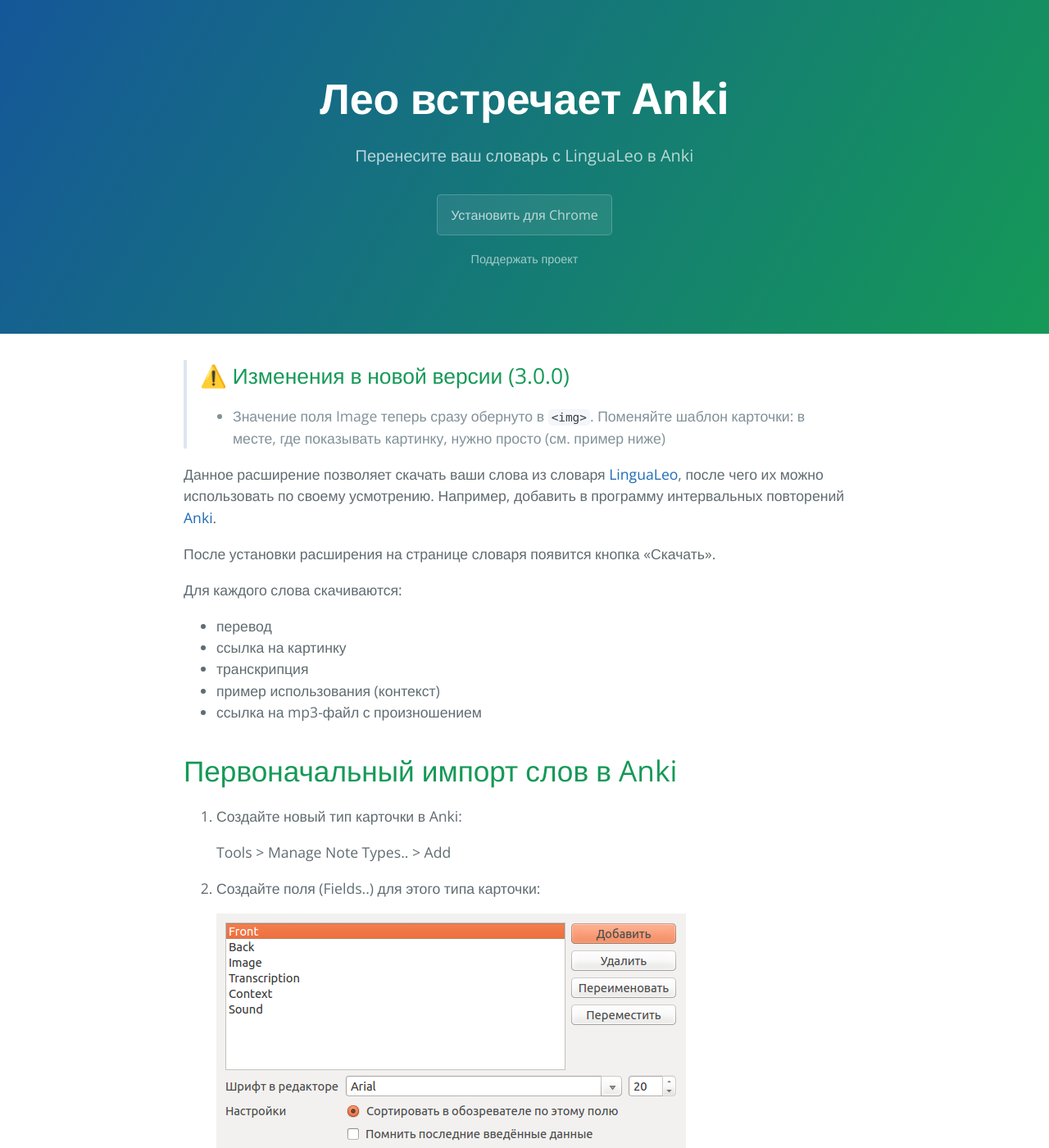
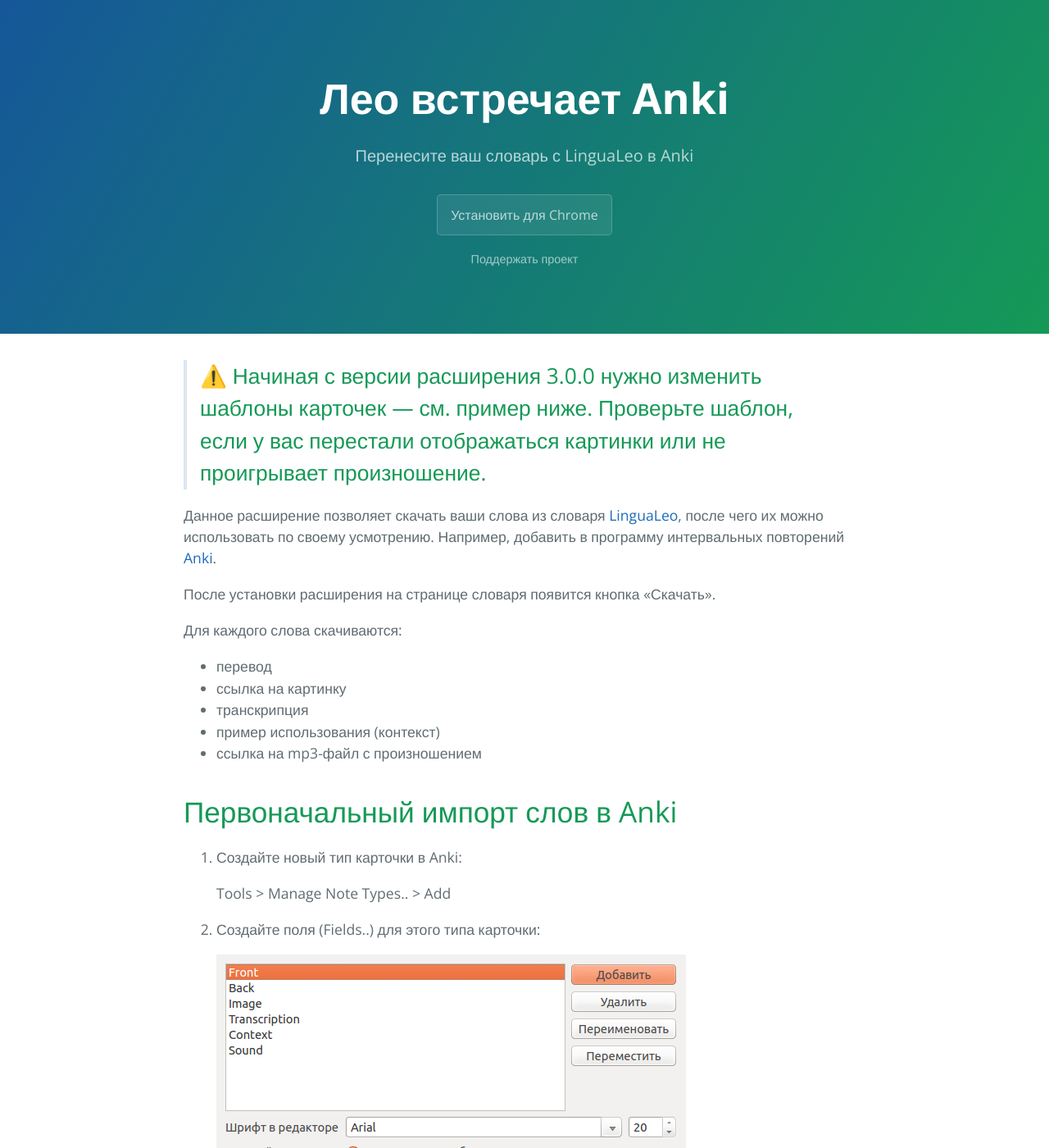
Before and after one commit to troggy/anki-leo, a Jekyll site: the page built from index.md, in a window 1280 px wide and 1400 px high. Shown: the whole window at 82% size. Built offline with Jekyll 4.4.1, drawn with Linux system fonts in a browser that asks for light colours; some of the changed text lies outside the part shown.

Commit message:
Update index.md

````diff
--- a/index.md
+++ b/index.md
@@ -2,8 +2,7 @@
 layout: index
 ---
 
-> ## ⚠️ Изменения в новой версии (3.0.0)
-> - Значение поля Image теперь сразу обернуто в `<img>`. Поменяйте шаблон карточки: в месте, где показывать картинку, нужно просто {{Image}} (см. пример ниже)
+> ## ⚠️ Начиная с версии расширения 3.0.0 нужно изменить шаблоны карточек — см. пример ниже. Проверьте шаблон, если у вас перестали отображаться картинки или не проигрывает произношение.
 
 Данное расширение позволяет скачать ваши слова из словаря [LinguaLeo](http://lingualeo.com/userdict), после чего их можно использовать по своему усмотрению. Например, добавить в программу интервальных повторений [Anki](http://ankisrs.net/).
 
@@ -37,7 +36,7 @@
     ```
     <div>{{Front}}</div>
     <div class="transcription">{{Transcription}}</div>
-    [sound:{{Sound}}]
+    {{Sound}}
     ```
     {% endraw %}
 
````
